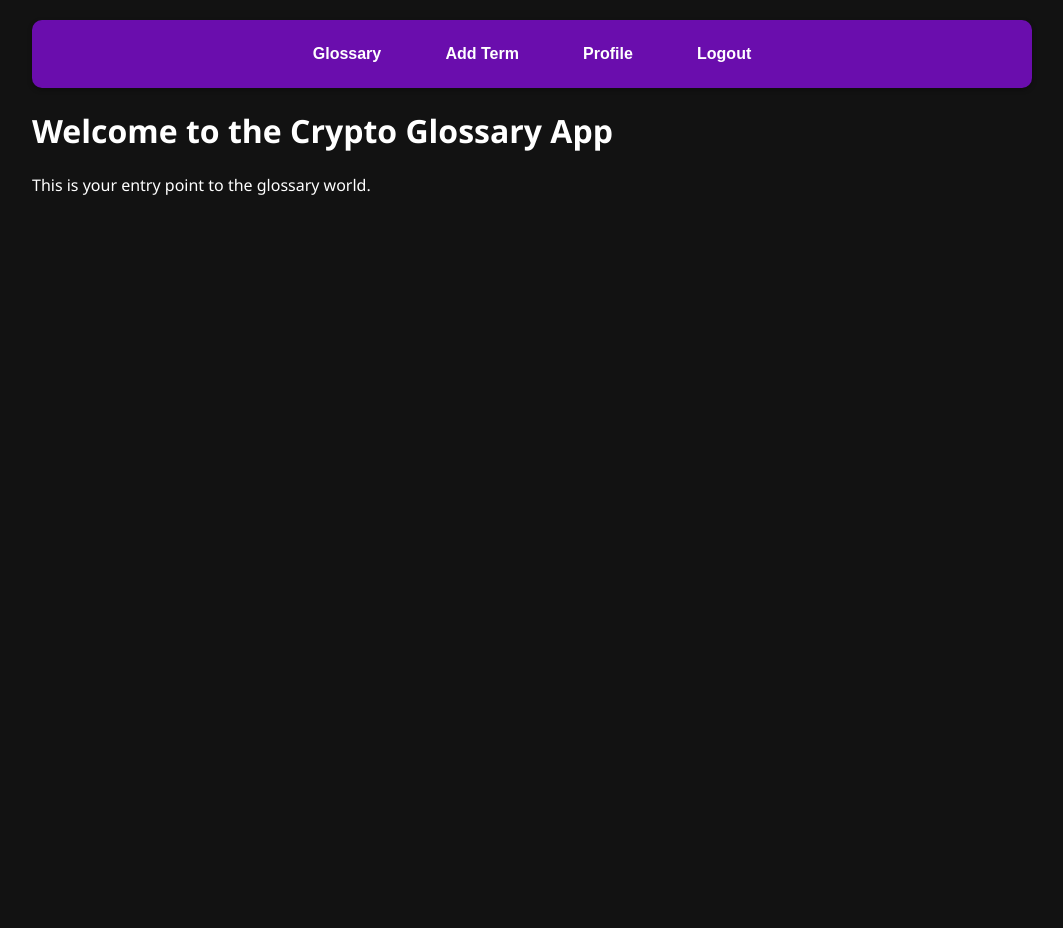
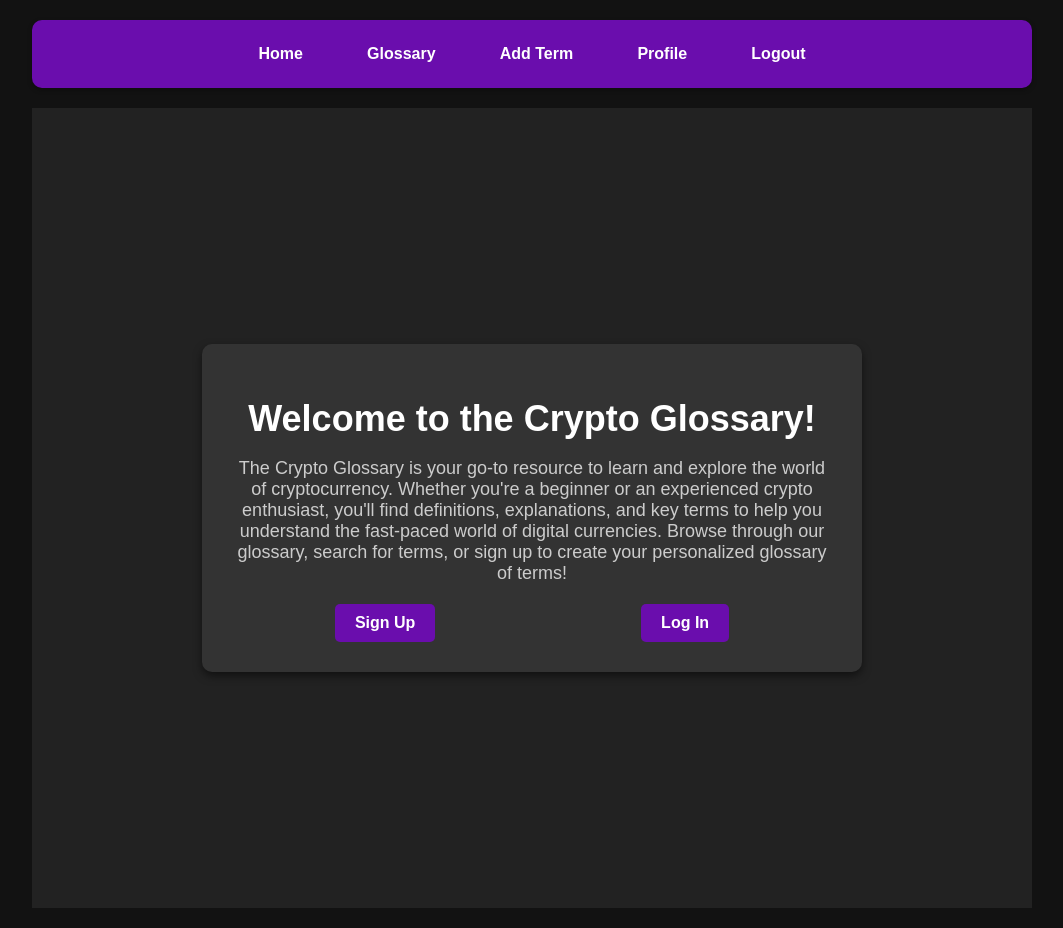
Before and after one commit to OwenEmert64/cryptocurrency-glossary-app, a Django app: page / in a window 1280 px wide. Shown: the whole page, without its empty margins (108-1171 px from the left). Before the commit the page ends 195 px from the top, so only its background shows below. Run offline with Django 5.2, Linux system fonts and the light colour scheme.

```diff
--- a/Final/glossary/views.py
+++ b/Final/glossary/views.py
@@ -20,6 +20,7 @@ def signup_view(request):
             return redirect('login')
     else:
         form = UserCreationForm()
+
     return render(request, 'glossary/signup.html', {'form': form})
 
 # Glossary Main Page - Search + Filter
--- a/Final/static/glossary/style.css
+++ b/Final/static/glossary/style.css
@@ -101,3 +101,58 @@ input[type="text"]:focus, select:focus {
     border-radius: 5px;
     text-align: center;
 }
+
+/* Index Page Styles */
+.index-container {
+    display: flex;
+    justify-content: center;
+    align-items: center;
+    height: 100vh;
+    background-color: #222;
+    color: #fff;
+    font-family: 'Arial', sans-serif;
+}
+
+.index-content {
+    text-align: center;
+    max-width: 600px;
+    padding: 30px;
+    background-color: #333;
+    border-radius: 10px;
+    box-shadow: 0 4px 8px rgba(0, 0, 0, 0.5);
+}
+
+.index-content h1 {
+    font-size: 36px;
+    margin-bottom: 15px;
+}
+
+.description {
+    font-size: 18px;
+    color: #ccc;
+    margin-bottom: 20px;
+}
+
+.index-buttons {
+    display: flex;
+    justify-content: space-around;
+}
+
+.index-button {
+    background-color: #6a1b9a;
+    color: white;
+    border: none;
+    padding: 15px 25px;
+    font-size: 16px;
+    cursor: pointer;
+    border-radius: 5px;
+    transition: background-color 0.3s ease;
+}
+
+.index-button:hover {
+    background-color: #9c4dcc;
+}
+
+.index-button:focus {
+    outline: none;
+}
--- a/Final/templates/glossary/base.html
+++ b/Final/templates/glossary/base.html
@@ -10,7 +10,11 @@
 
     <!-- Navigation Bar -->
     <nav style="text-align: center; margin-bottom: 20px;">
-        <form action="{% url 'glossary' %}" method="get" style="display:inline;">
+
+        <form action="{% url 'index' %}" method="get" style="display:inline;">
+            <button type="submit" style="background:none; border:none; cursor:pointer; font-weight:bold;">Home</button>
+        </form>
+       <form action="{% url 'glossary' %}" method="get" style="display:inline;">
             <button type="submit" style="background:none; border:none; cursor:pointer; font-weight:bold;">Glossary</button>
         </form>
 
--- a/Final/templates/glossary/index.html
+++ b/Final/templates/glossary/index.html
@@ -1,5 +1,22 @@
 {% extends 'glossary/base.html' %}
+
 {% block content %}
-  <h1>Welcome to the Crypto Glossary App</h1>
-  <p>This is your entry point to the glossary world.</p>
+    <div class="index-container">
+        <div class="index-content">
+            <h1>Welcome to the Crypto Glossary!</h1>
+            <p class="description">
+                The Crypto Glossary is your go-to resource to learn and explore the world of cryptocurrency. Whether you're a beginner or an experienced crypto enthusiast, you'll find definitions, explanations, and key terms to help you understand the fast-paced world of digital currencies. Browse through our glossary, search for terms, or sign up to create your personalized glossary of terms!
+            </p>
+
+            <!-- Buttons to Login or Sign Up -->
+            <div class="index-buttons">
+                <form action="{% url 'signup' %}" method="get">
+                    <button type="submit" class="index-button">Sign Up</button>
+                </form>
+                <form action="{% url 'login' %}" method="get">
+                    <button type="submit" class="index-button">Log In</button>
+                </form>
+            </div>
+        </div>
+    </div>
 {% endblock %}
--- a/Final/templates/glossary/login.html
+++ b/Final/templates/glossary/login.html
@@ -6,4 +6,6 @@
     {{ form.as_p }}
     <button type="submit">Log In</button>
   </form>
+  <p>Don't have an account? <a href="{% url 'signup' %}">Sign Up</a></p> <!-- Link to the signup page -->
+    </div>
 {% endblock %}
```
Also changed, not shown: Final/templates/glossary/glossary.html (+8 -1 lines).
